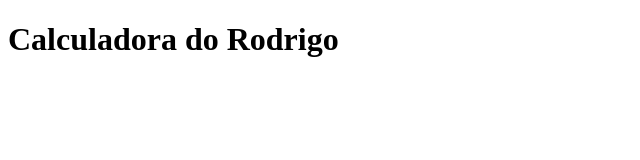
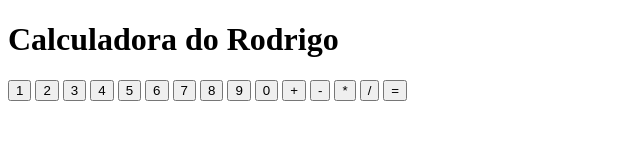
Before and after one commit to RodrigoGR08/calculadora, a plain HTML site: page index.html in a window 1280 px wide. Shown: the whole page, without its empty margins (0-640 px from the left). Drawn offline with Linux system fonts and the light colour scheme.

Commit message:
Adicionando os botões
Criando todos os botões da calculadora

```diff
--- a/index.html
+++ b/index.html
@@ -7,5 +7,21 @@
 </head>
 <body>
     <h1>Calculadora do Rodrigo</h1>
+    <button onclick="">1</button>
+    <button onclick="">2</button>
+    <button onclick="">3</button>
+    <button onclick="">4</button>
+    <button onclick="">5</button>
+    <button onclick="">6</button>
+    <button onclick="">7</button>
+    <button onclick="">8</button>
+    <button onclick="">9</button>
+    <button onclick="">0</button>
+    <button onclick="">+</button>
+    <button onclick="">-</button>
+    <button onclick="">*</button>
+    <button onclick="">/</button>
+    <button onclick="">=</button>
+
 </body>
 </html>
```
